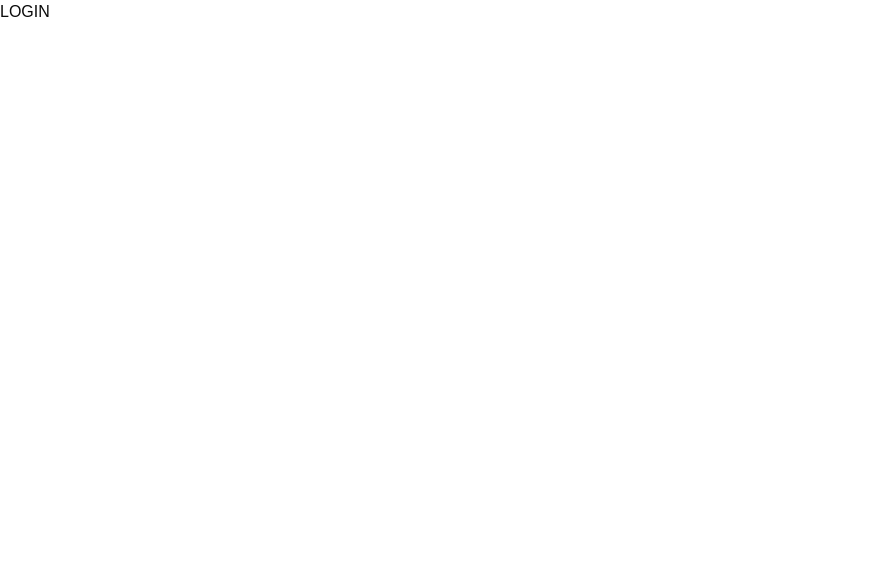
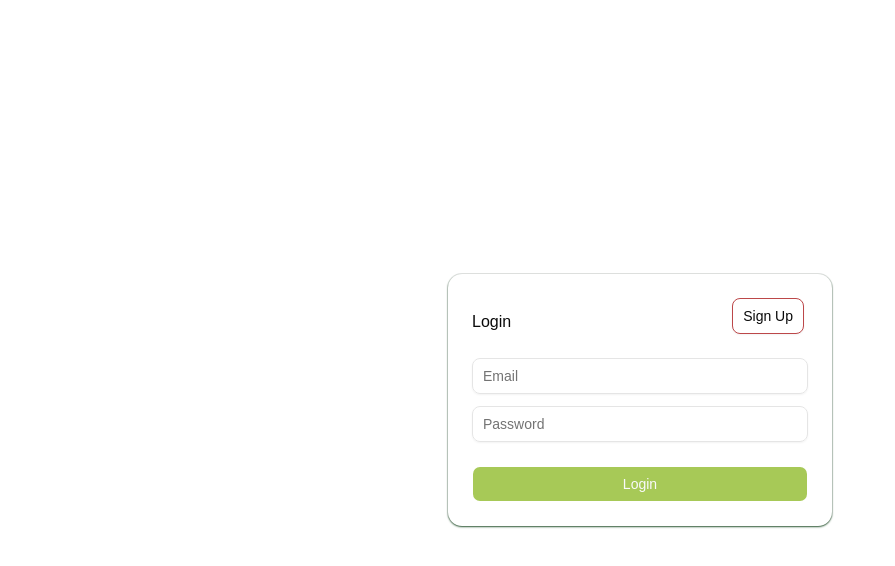
Before and after one commit to BenLaneSoloDev/BugReporter-Fe, a React (Vite) app in the folder BugReporterFe/: page /login in a window 1280 px wide. Shown: the top 566 px of the page, without its empty margins (0-895 px from the left). Built offline with nearby package versions, Linux system fonts and the light colour scheme.

Commit message:
feat: Created Base Login Page

```diff
--- a/BugReporterFe/src/pages/login/login.tsx
+++ b/BugReporterFe/src/pages/login/login.tsx
@@ -1,7 +1,49 @@
+import { Button } from "@/components/ui/button";
+import {
+  Card,
+  CardAction,
+  CardContent,
+  CardFooter,
+  CardHeader,
+  CardTitle,
+} from "@/components/ui/card";
+import { Input } from "@/components/ui/input";
+
 export default function Login() {
   return (
-    <>
-      <h1>LOGIN</h1>
-    </>
+    <div className="flex justify-center h-dvh items-center mx-5">
+      <Card className="w-full max-w-sm">
+        <CardHeader>
+          <div className="flex flex-row justify-between items-end">
+            <CardTitle>Login</CardTitle>
+            <CardAction>
+              <Button variant="outline">Sign Up</Button>
+            </CardAction>
+          </div>
+        </CardHeader>
+        <CardContent>
+          <form>
+            <div className="flex flex-col gap-3">
+              <div className="grid gap-2">
+                <Input
+                  id="email"
+                  type="email"
+                  placeholder="Email"
+                  required
+                />
+              </div>
+              <div className="grid gap-2">
+                <Input id="password" type="password" placeholder="Password" required />
+              </div>
+            </div>
+          </form>
+        </CardContent>
+        <CardFooter className="flex-col gap-2">
+          <Button type="submit" className="w-full">
+            Login
+          </Button>
+        </CardFooter>
+      </Card>
+    </div>
   );
 }
--- a/BugReporterFe/src/pages/signup/signup.tsx
+++ b/BugReporterFe/src/pages/signup/signup.tsx
@@ -3,14 +3,11 @@ import {
   Card,
   CardAction,
   CardContent,
-  CardDescription,
   CardFooter,
   CardHeader,
   CardTitle,
 } from "@/components/ui/card";
 import { Input } from "@/components/ui/input";
-import { Label } from "@/components/ui/label";
-
 
 export default function Signup() {
   return (
```
